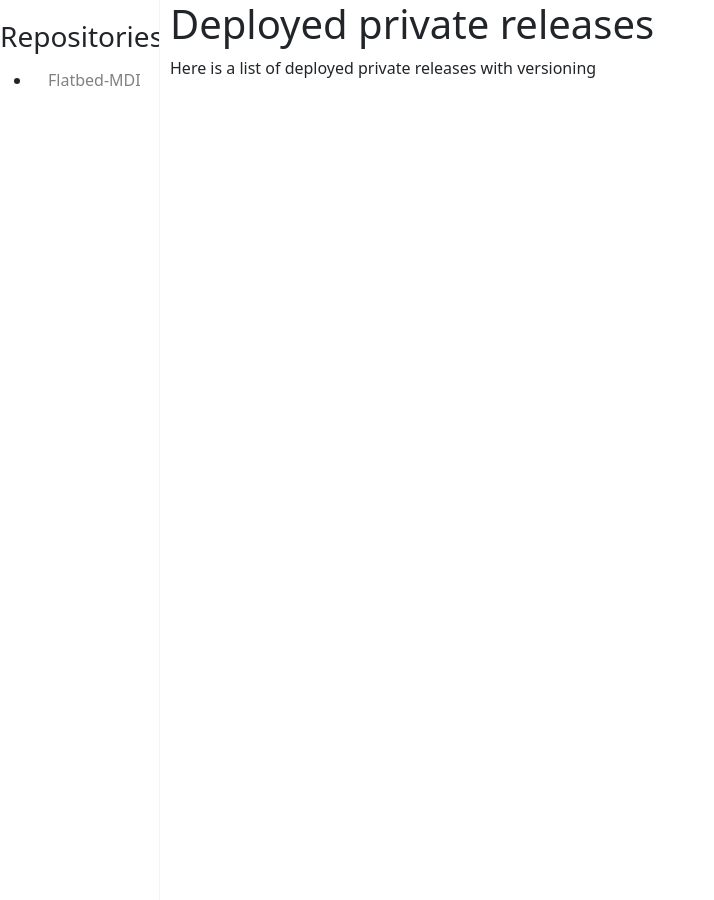
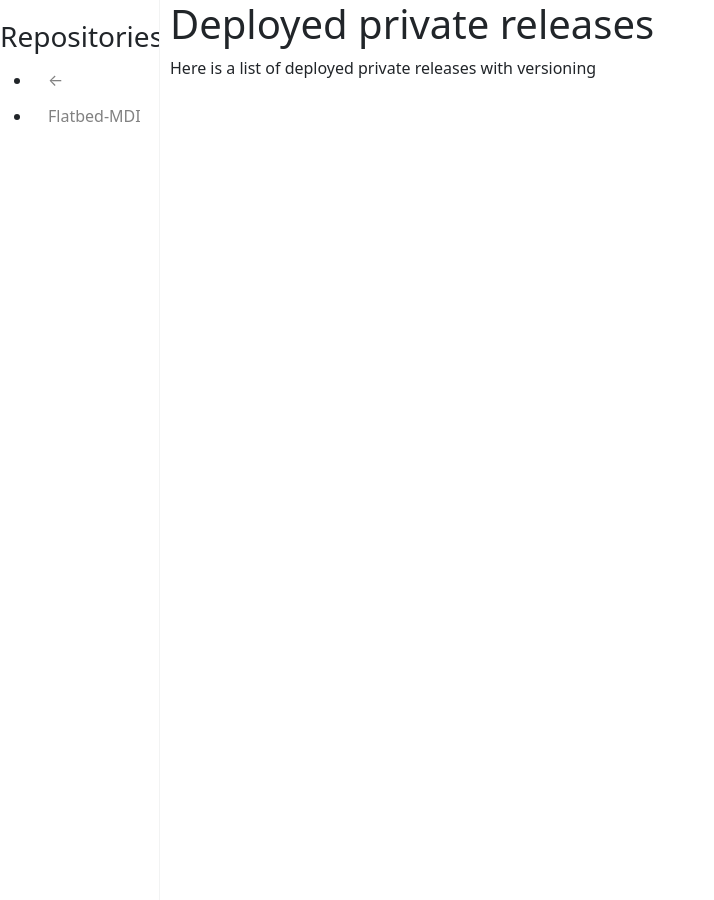
Before and after one commit to DKorablin/DKorablin.github.io, a Jekyll site: the page built from README.md, in a window 1280 px wide. Shown: the whole page, without its empty margins (0-714 px from the left). Built offline with Jekyll 4.4.1, drawn with Linux system fonts in a browser that asks for light colours; our own code applies the rules of GitHub Pages for plain Markdown files.

Commit message:
Added back button in the TOC file

```diff
--- a/_includes/toc.html
+++ b/_includes/toc.html
@@ -1,5 +1,6 @@
 <h3>Repositories</h3>
 <ul>
+<li><a href="/">&larr;</a></li>
 {% assign sorted_repos = site.data | sort %}
 {% for repo in sorted_repos %}
   {% assign repo_name = repo[0] %}
```
